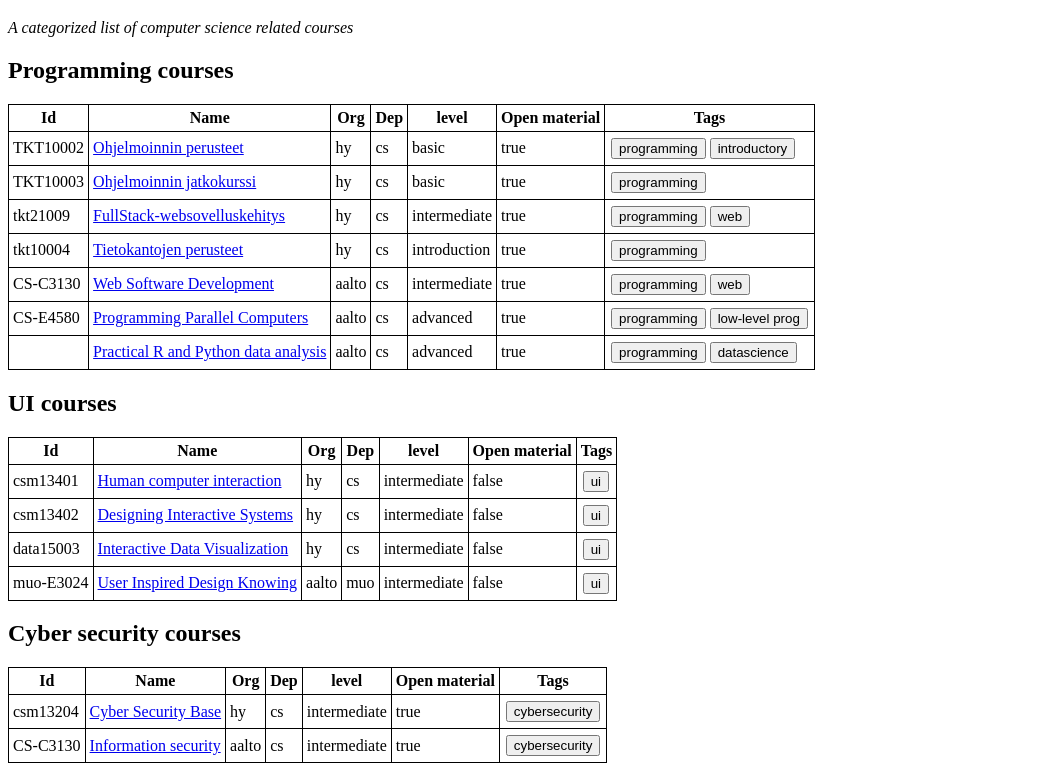
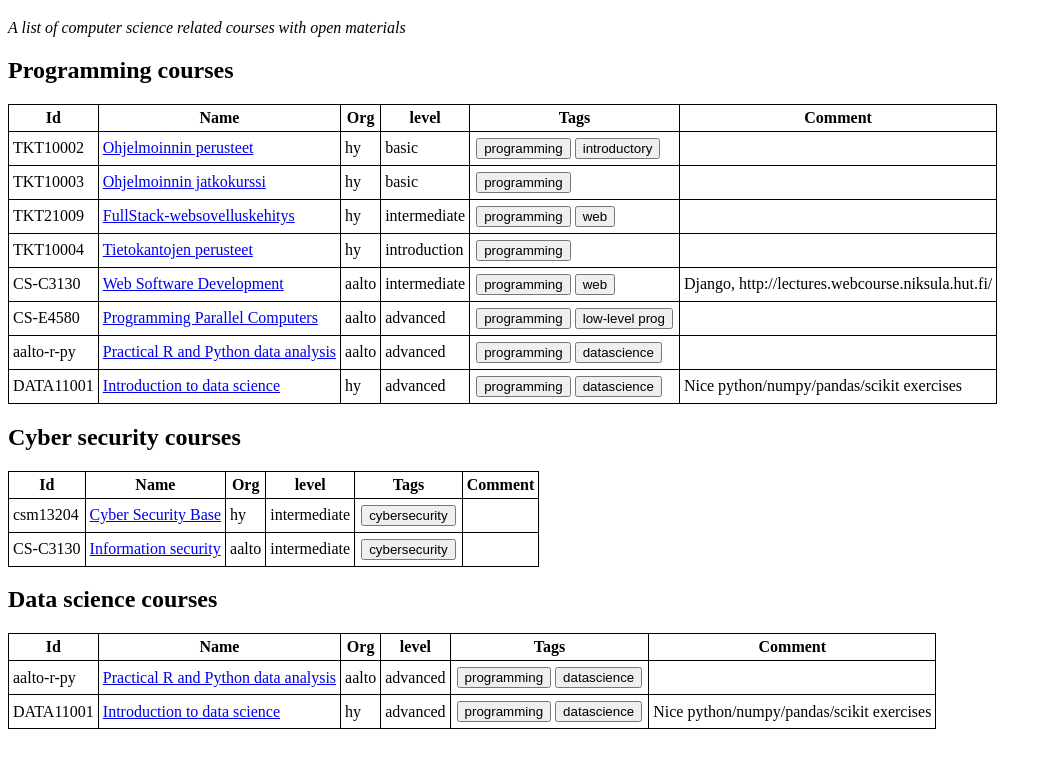
Before and after one commit to tkt-kurssit/tkt-kurssit.github.io, a plain HTML site: page index.html in a window 1280 px wide. Shown: the part 61-826 px from the top of the page, without its empty margins (0-1053 px from the left). After the commit the page ends 800 px from the top, so only its background shows below. Drawn offline with nearby package versions, Linux system fonts and the light colour scheme.

Commit message:
Simplify tables. Remove courses without open materials.

```diff
--- a/App.js
+++ b/App.js
@@ -9,10 +9,9 @@ let coursetable = Vue.component('coursetable', {
         <th scope="col">Id</th>
         <th scope="col">Name</th>
         <th scope="col">Org</th>
-        <th scope="col">Dep</th>
         <th scope="col">level</th>
-        <th scope="col">Open material</th>
         <th scope="col">Tags</th>
+        <th scope="col">Comment</th>
       </tr>
     </thead>
     <tbody>
@@ -20,10 +19,9 @@ let coursetable = Vue.component('coursetable', {
           <td>{{ course.courseCode }}</td>
           <td><a :href="course.url">{{ course.name }}</a></td>
           <td>{{ course.organiser }}</td>
-          <td>{{ course.department }}</td>
           <td>{{ course.level  }}</td>
-          <td>{{ course.openMaterial }}</td>
           <td><span v-for="tag in course.tags"><button>{{ tag }}</button></span></td>
+          <td>{{ course.comment  }}</td>
       </tr>
     </tbody>
   </table>
@@ -41,9 +39,6 @@ new Vue({
   computed: {
     progrCourses: function () {
       return this.courses.filter(course => course.tags.includes("programming"))
-    },
-    uiCourses: function () {
-      return this.courses.filter(course => course.tags.includes("ui"))
     },
     cybersecCourses: function () {
       return this.courses.filter(course => course.tags.includes("cybersecurity"))
--- a/assets/courses.json
+++ b/assets/courses.json
@@ -1,171 +1,112 @@
 [
   {
-    "id": "hy-tkt10002",
     "name": "Ohjelmoinnin perusteet",
     "url": "https://mooc.fi/",
     "courseCode": "TKT10002",
     "materialLanguage": "fi",
     "lectureLanguage": "fi",
     "organiser": "hy",
-    "department": "cs",
-    "openMaterial": "true",
     "level": "basic",
-    "tags": ["programming", "introductory"]
+    "tags": ["programming", "introductory"],
+    "comment": ""
   },
   {
-    "id": "hy-tkt10003",
     "name": "Ohjelmoinnin jatkokurssi",
     "url": "https://mooc.fi/",
     "courseCode": "TKT10003",
     "materialLanguage": "fi",
     "lectureLanguage": "fi",
     "organiser": "hy",
-    "department": "cs",
-    "openMaterial": "true",
     "level": "basic",
-    "tags": ["programming"]
+    "tags": ["programming"],
+    "comment": ""
   },
   {
-    "id": "hy-csm13401",
-    "name": "Human computer interaction",
-    "url": "https://courses.helsinki.fi/en/csm13401",
-    "courseCode": "csm13401",
-    "materialLanguage": "en",
-    "lectureLanguage": "en",
-    "organiser": "hy",
-    "department": "cs",
-    "openMaterial": "false",
-    "level": "intermediate",
-    "tags": ["ui"]
-  },
-  {
-    "id": "hy-csm13402",
-    "name": "Designing Interactive Systems",
-    "url": "https://courses.helsinki.fi/en/csm13402",
-    "courseCode": "csm13402",
-    "materialLanguage": "en",
-    "lectureLanguage": "en",
-    "organiser": "hy",
-    "department": "cs",
-    "openMaterial": "false",
-    "level": "intermediate",
-    "tags": ["ui"]
-  },
-  {
-    "id": "hy-data15003",
-    "name": "Interactive Data Visualization",
-    "url": "https://courses.helsinki.fi/en/data15003",
-    "courseCode": "data15003",
-    "materialLanguage": "en",
-    "lectureLanguage": "en",
-    "organiser": "hy",
-    "department": "cs",
-    "openMaterial": "false",
-    "level": "intermediate",
-    "tags": ["ui"]
-  },
-  {
-    "id": "aa-MUO-E3024",
-    "name": "User Inspired Design Knowing",
-    "url": "https://mycourses.aalto.fi/course/view.php?id=22160#section-0",
-    "courseCode": "muo-E3024",
-    "materialLanguage": "en",
-    "lectureLanguage": "en",
-    "organiser": "aalto",
-    "department": "muo",
-    "openMaterial": "false",
-    "level": "intermediate",
-    "tags": ["ui"]
-  },
-  {
-    "id": "hy-tkt21009",
     "name": "FullStack-websovelluskehitys",
     "url": "https://courses.helsinki.fi/en/tkt21009",
-    "courseCode": "tkt21009",
+    "courseCode": "TKT21009",
     "materialLanguage": "fi",
     "lectureLanguage": "NA",
     "organiser": "hy",
-    "department": "cs",
-    "openMaterial": "true",
     "level": "intermediate",
-    "tags": ["programming", "web"]
+    "tags": ["programming", "web"],
+    "comment": ""
   },
   {
-    "id": "hy-tkt10004",
     "name": "Tietokantojen perusteet",
     "url": "https://courses.helsinki.fi/en/tkt10004",
-    "courseCode": "tkt10004",
+    "courseCode": "TKT10004",
     "materialLanguage": "fi",
     "lectureLanguage": "fi",
     "organiser": "hy",
-    "department": "cs",
-    "openMaterial": "true",
     "level": "introduction",
-    "tags": ["programming"]
+    "tags": ["programming"],
+    "comment": ""
   },
   {
-    "id": "hy-csm13204",
     "name": "Cyber Security Base",
     "url": "http://moocfi.github.io/courses/2017/cybersecurity/",
     "courseCode": "csm13204",
     "materialLanguage": "fi",
     "lectureLanguage": "NA",
     "organiser": "hy",
-    "department": "cs",
-    "openMaterial": "true",
     "level": "intermediate",
-    "tags": ["cybersecurity"]
+    "tags": ["cybersecurity"],
+    "comment": ""
   },
   {
-    "id": "aalto-CS-C3130",
     "name": "Information security",
     "url": "https://mycourses.aalto.fi/course/view.php?id=20561",
     "courseCode": "CS-C3130",
     "materialLanguage": "en",
     "lectureLanguage": "en",
     "organiser": "aalto",
-    "department": "cs",
-    "openMaterial": "true",
     "level": "intermediate",
-    "tags": ["cybersecurity"]
+    "tags": ["cybersecurity"],
+    "comment": ""
   },
   {
-    "id": "aalto-CS-C3170",
     "name": "Web Software Development",
     "url": "https://version.aalto.fi/gitlab/oseppala/wsd2017",
     "courseCode": "CS-C3130",
     "materialLanguage": "en",
     "lectureLanguage": "en",
     "organiser": "aalto",
-    "department": "cs",
-    "openMaterial": "true",
     "level": "intermediate",
-    "tags": ["programming", "web"]
+    "tags": ["programming", "web"],
+    "comment": "Django, http://lectures.webcourse.niksula.hut.fi/"
   },
   {
-    "id": "aalto-CS-E4580",
     "name": "Programming Parallel Computers",
     "url": "https://users.ics.aalto.fi/suomela/ppc-2017/",
     "courseCode": "CS-E4580",
     "materialLanguage": "en",
     "lectureLanguage": "en",
     "organiser": "aalto",
-    "department": "cs",
-    "openMaterial": "true",
     "level": "advanced",
-    "tags": ["programming", "low-level prog"]
+    "tags": ["programming", "low-level prog"],
+    "comment": ""
   },
   {
-    "id": "aalto-python-ds",
     "name": "Practical R and Python data analysis",
     "url": "http://science-it.aalto.fi/scip/data-analysis-spring-2018/",
-    "courseCode": "",
+    "courseCode": "aalto-r-py",
     "materialLanguage": "en",
     "lectureLanguage": "en",
     "organiser": "aalto",
-    "department": "cs",
-    "openMaterial": "true",
     "level": "advanced",
-    "tags": ["programming", "datascience"]
+    "tags": ["programming", "datascience"],
+    "comment": ""
+  },
+  {
+    "name": "Introduction to data science",
+    "url": "https://courses.helsinki.fi/en/data11001/124843910",
+    "courseCode": "DATA11001",
+    "materialLanguage": "en",
+    "lectureLanguage": "en",
+    "organiser": "hy",
+    "level": "advanced",
+    "tags": ["programming", "datascience"],
+    "comment": "Nice python/numpy/pandas/scikit exercises"
   }
 ]
--- a/index.html
+++ b/index.html
@@ -15,9 +15,8 @@
 <body>
   <div id="app">
     <h1>Courses</h1>
-    <i>A categorized list of computer science related courses</i>
+    <i>A list of computer science related courses with open materials</i>
     <coursetable title="Programming courses" :courses="progrCourses"></coursetable>
-    <coursetable title="UI courses" :courses="uiCourses"></coursetable>
     <coursetable title="Cyber security courses" :courses="cybersecCourses"></coursetable>
     <coursetable title="Data science courses" :courses="dsCourses"></coursetable>
   </div>
```
